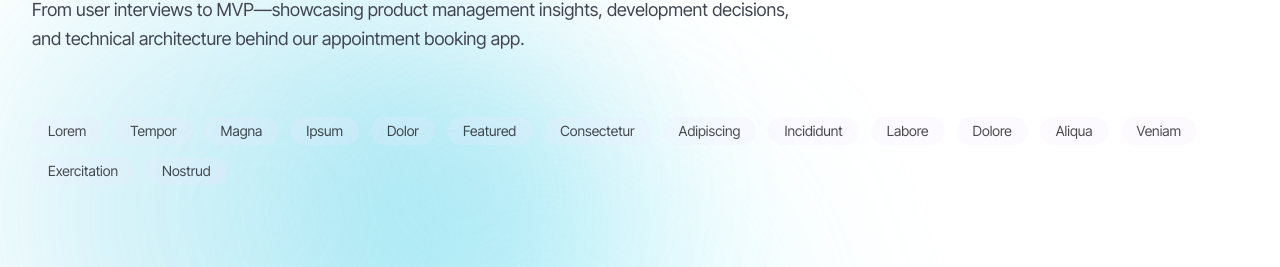
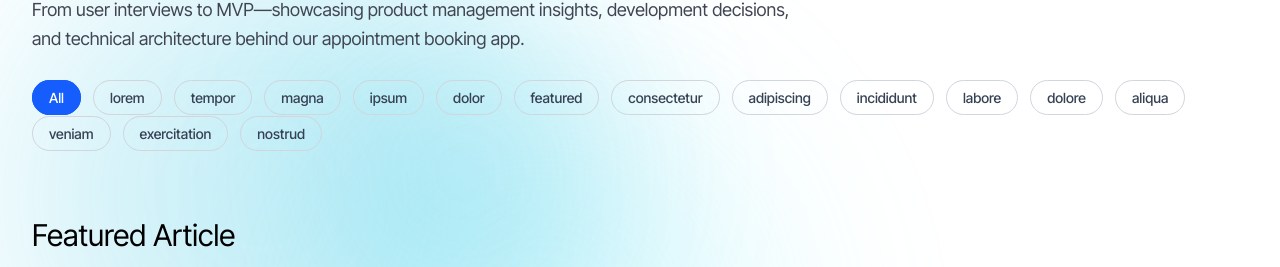
Before and after one commit to calisera-io/calisera-project-blog, a Next.js app: page /blog in a window 1280 px wide. Shown: the part 249-516 px from the top of the page. Built offline with nearby package versions, Linux system fonts and the light colour scheme.

Commit message:
add Jenkinsfile use static paths for tags

```diff
--- /dev/null
+++ b/src/app/blog/[tag]/page.tsx
@@ -0,0 +1,130 @@
+import { getAllTags, getOrderedPosts } from "../../../lib/posts";
+import BlogHeader from "@/components/BlogHeader";
+import TagsFilter from "@/components/TagsFilter";
+import FeaturedPostCard from "@/components/FeaturedPostCard";
+import RegularPostCard from "@/components/RegularPostCard";
+import GradientBackground from "@/components/GradientBackground";
+
+const blogGradients = {
+  light: [
+    {
+      left: "40%",
+      top: "30%",
+      width: "500px",
+      height: "500px",
+      color: "#0AB8DC",
+      opacity: "0.20",
+      blur: "100px",
+      rotate: "30deg",
+    },
+    {
+      left: "60%",
+      top: "35%",
+      width: "450px",
+      height: "450px",
+      color: "#67E8F9",
+      opacity: "0.20",
+      blur: "100px",
+      rotate: "-20deg",
+    },
+    {
+      left: "50%",
+      top: "25%",
+      width: "350px",
+      height: "350px",
+      color: "#0AB8DC",
+      opacity: "0.15",
+      blur: "80px",
+      rotate: "60deg",
+    },
+  ],
+  dark: [
+    {
+      left: "40%",
+      top: "30%",
+      width: "500px",
+      height: "500px",
+      color: "#FABD8F",
+      opacity: "0.20",
+      blur: "100px",
+      rotate: "30deg",
+    },
+    {
+      left: "60%",
+      top: "35%",
+      width: "450px",
+      height: "450px",
+      color: "#FABD8F",
+      opacity: "0.20",
+      blur: "100px",
+      rotate: "-20deg",
+    },
+    {
+      left: "50%",
+      top: "25%",
+      width: "350px",
+      height: "350px",
+      color: "#FABD8F",
+      opacity: "0.15",
+      blur: "80px",
+      rotate: "60deg",
+    },
+  ],
+};
+
+export async function generateStaticParams() {
+  const tags = getAllTags();
+  return tags.map(tag => ({ tag: tag.name }));
+}
+
+export default async function BlogTagPage({ params }: { params: Promise<{ tag: string }> }) {
+  const { tag } = await params;
+  const { featuredPost, regularPosts } = getOrderedPosts(tag);
+  const tags = getAllTags();
+
+  return (
+    <div className="relative overflow-x-clip">
+        <GradientBackground lightOrbs={blogGradients.light} darkOrbs={blogGradients.dark} />
+          <div className="relative z-10 max-w-7xl mx-auto px-4 py-8 sm:px-6 lg:px-8 lg:pt-16 lg:pb-8">
+            <main>
+              <BlogHeader />
+              <nav aria-label="Blog categories" role="navigation">
+                <TagsFilter tags={tags} />
+              </nav>
+              {featuredPost && (
+                <section aria-labelledby="featured-heading">
+                  <h2
+                    id="featured-heading"
+                    className="text-3xl my-8 text-black dark:text-white pt-8 pb-4"
+                  >
+                    Featured Article
+                  </h2>
+                  <FeaturedPostCard post={featuredPost} />
+                </section>
+              )}
+              {regularPosts.length > 0 && (
+                <section aria-labelledby="articles-heading">
+                  <h2
+                    id="articles-heading"
+                    className="text-3xl mt-16 mb-8 pt-8 pb-4 text-black dark:text-white"
+                  >
+                    More Articles
+                  </h2>
+                  <div
+                    className="grid grid-cols-1 md:grid-cols-2 gap-8"
+                    role="list"
+                    aria-label={`Blog articles`}
+                  >
+                    {regularPosts.map((post) => (
+                      <div key={post.slug} role="listitem">
+                        <RegularPostCard post={post} />
+                      </div>
+                    ))}
+                  </div>
+                </section>
+              )}
+            </main>
+        </div>
+    </div>
+  );
+}
--- a/src/app/blog/page.tsx
+++ b/src/app/blog/page.tsx
@@ -1,14 +1,9 @@
-import Link from "next/link";
 import { getAllTags, getOrderedPosts } from "../../lib/posts";
 import BlogHeader from "@/components/BlogHeader";
 import TagsFilter from "@/components/TagsFilter";
 import FeaturedPostCard from "@/components/FeaturedPostCard";
 import RegularPostCard from "@/components/RegularPostCard";
 import GradientBackground from "@/components/GradientBackground";
-
-interface BlogPageProps {
-  searchParams: { tag?: string };
-}
 
 const blogGradients = {
   light: [
@@ -77,37 +72,19 @@ const blogGradients = {
   ],
 };
 
-export default function BlogPage({ searchParams }: BlogPageProps) {
-  const { tag } = searchParams;
+export default function BlogPage() {
   const tags = getAllTags();
-  const { featuredPost, regularPosts, totalCount } = getOrderedPosts(tag);
+  const { featuredPost, regularPosts } = getOrderedPosts();
 
   return (
     <div className="relative overflow-x-clip">
-      {/* Gradient Background */}
       <GradientBackground lightOrbs={blogGradients.light} darkOrbs={blogGradients.dark} />
-
-      {/* Content */}
       <div className="relative z-10 max-w-7xl mx-auto px-4 py-8 sm:px-6 lg:px-8 lg:pt-16 lg:pb-8">
         <main>
           <BlogHeader />
-
-          {/* Tags Navigation */}
           <nav aria-label="Blog categories" role="navigation">
             <TagsFilter tags={tags} />
           </nav>
-
-          {/* Current Filter Indicator */}
-          {tag && (
-            <div className="mb-8" role="status" aria-live="polite">
-              <p className="text-gray-600 dark:text-gray-300">
-                <span className="sr-only">Currently showing: </span>
-                {`Filtered by "`}<strong>{`${tag}`}</strong>{`" - ${totalCount} article${totalCount !== 1 ? 's' : ''} found`}
-              </p>
-            </div>
-          )}
-
-          {/* Featured Article Section */}
           {featuredPost && (
             <section aria-labelledby="featured-heading">
               <h2
@@ -119,21 +96,18 @@ export default function BlogPage({ searchParams }: BlogPageProps) {
               <FeaturedPostCard post={featuredPost} />
             </section>
           )}
-
-          {/* Regular Articles Section */}
           {regularPosts.length > 0 && (
             <section aria-labelledby="articles-heading">
               <h2
                 id="articles-heading"
                 className="text-3xl mt-16 mb-8 pt-8 pb-4 text-black dark:text-white"
               >
-                {tag ? `More ${tag} Articles` : 'More Articles'}
+                More Articles
               </h2>
-
               <div
                 className="grid grid-cols-1 md:grid-cols-2 gap-8"
                 role="list"
-                aria-label={`Blog articles${tag ? ` tagged with ${tag}` : ''}`}
+                aria-label={`Blog articles`}
               >
                 {regularPosts.map((post) => (
                   <div key={post.slug} role="listitem">
@@ -143,34 +117,6 @@ export default function BlogPage({ searchParams }: BlogPageProps) {
               </div>
             </section>
           )}
-
-          {/* No Results State */}
-          {regularPosts.length === 0 && !featuredPost && (
-            <section
-              className="text-center py-16"
-              role="status"
-              aria-live="polite"
-            >
-              <h2 className="text-2xl font-semibold mb-4 text-gray-900 dark:text-white">
-                No articles found
-              </h2>
-              <p className="text-gray-600 dark:text-gray-300 mb-8">
-                {tag
-                  ? `No articles found for the tag "${tag}". Try browsing other categories or view all articles.`
-                  : "No articles available at the moment."
-                }
-              </p>
-              {tag && (
-                <Link
-                  href="/blog"
-                  className="inline-flex items-center px-6 py-3 border border-transparent text-base font-medium rounded-md text-white bg-blue-600 hover:bg-blue-700 focus:outline-none focus:ring-2 focus:ring-offset-2 focus:ring-blue-500"
-                  aria-label="View all blog articles"
-                >
-                  View All Articles
-                </Link>
-              )}
-            </section>
-          )}
         </main>
       </div>
     </div>
--- a/src/app/blog/[slug]/page.tsx
+++ b/src/app/blog/post/[slug]/page.tsx
@@ -1,4 +1,4 @@
-import { getAllPosts, getPostBySlug } from '../../../lib/posts'
+import { getAllPosts, getPostBySlug } from '../../../../lib/posts'
 
 export async function generateStaticParams() {
   const posts = getAllPosts()
--- a/src/components/FeaturedPostCard.tsx
+++ b/src/components/FeaturedPostCard.tsx
@@ -9,7 +9,7 @@ interface FeaturedPostCardProps {
 
 export default function FeaturedPostCard({ post }: FeaturedPostCardProps) {
   return (
-    <Link href={`/blog/${post.slug}`}>
+    <Link href={`/blog/post/${post.slug}`}>
       <article className="w-full rounded-[32px] border border-[#E4E4E4] dark:border-[#404551] bg-white dark:bg-[#111827] p-6 md:p-8 text-left shadow-none transition-shadow hover:shadow-[0_6px_24px_rgba(0,0,0,0.06)] max-w-none cursor-pointer">
         <div className="flex flex-col md:flex-row gap-6">
           {/* Content Section */}
--- a/src/components/RegularPostCard.tsx
+++ b/src/components/RegularPostCard.tsx
@@ -13,7 +13,7 @@ export default function RegularPostCard({ post }: PostCardProps) {
       aria-label={`Article: ${post.title}`}
     >
       <Link
-        href={`/blog/${post.slug}`}
+        href={`/blog/post/${post.slug}`}
         className="block hover:opacity-80 focus:outline-none focus:ring-2 focus:ring-blue-500 focus:ring-offset-2 rounded-[32px]"
         aria-label={`Read article: ${post.title}`}
       >
--- a/src/components/TagsFilter.tsx
+++ b/src/components/TagsFilter.tsx
@@ -1,74 +1,48 @@
-'use client'
+import Link from "next/link";
+import { Tag } from '@/lib/posts';
 
-import { useRouter, useSearchParams } from 'next/navigation'
-
-interface Tag {
-  name: string
-  slug: string
-  displayName: string
-  count: number
+interface TagsFilterProps {
+  tags: Tag[];
+  activeTagName?: string;
 }
 
-interface TagsFilterProps {
-  tags: Tag[]
-}
+export default function TagsFilter({ tags, activeTagName }: TagsFilterProps) {
+  return (
+    <ul
+      className="flex flex-wrap gap-3 mt-6 mb-10"
+      role="list"
+      aria-label="Filter blog posts by tag"
+    >
+      <li>
+        <Link
+          href="/blog"
+          className={`px-4 py-2 rounded-full text-sm font-medium border transition-colors ${
+            !activeTagName
+              ? "bg-blue-600 text-white border-blue-600"
+              : "text-gray-700 dark:text-gray-300 border-gray-300 hover:bg-gray-100 dark:hover:bg-gray-800"
+          }`}
+        >
+          All
+        </Link>
+      </li>
 
-export default function TagsFilter({ tags }: TagsFilterProps) {
-  const router = useRouter()
-  const searchParams = useSearchParams()
-  const activeTag = searchParams.get('tag')
-
-  const handleTagClick = (tagSlug: string) => {
-    const current = new URLSearchParams(Array.from(searchParams.entries()))
-
-    if (activeTag === tagSlug) {
-      // Remove tag filter if clicking the same tag
-      current.delete('tag')
-    } else {
-      // Set new tag filter
-      current.set('tag', tagSlug)
-    }
-
-    const search = current.toString()
-    const query = search ? `?${search}` : ''
-    router.push(`/blog${query}`)
-  }
-
-  const clearFilter = () => {
-    router.push('/blog')
-  }
-
-  if (tags.length === 0) {
-    return null
-  }
-
-  return (
-      <div className="max-w-7xl mx-auto py-8">
-        <div className="flex flex-wrap gap-3">
-          {/* Show "All" button when a tag is active */}
-          {activeTag && (
-            <button
-              onClick={clearFilter}
-              className="inline-flex items-center gap-1.5 px-3 py-1 rounded-full text-sm transition-colors bg-gray-100 text-gray-700 hover:bg-gray-200 dark:bg-gray-700 dark:text-gray-300 dark:hover:bg-gray-600"
-            >
-              All Posts
-            </button>
-          )}
-
-          {tags.map((tag) => (
-            <button
-              key={tag.slug}
-              onClick={() => handleTagClick(tag.slug)}
-              className={`inline-flex items-center gap-1.5 px-4 py-1 rounded-3xl text-sm transition-colors ${
-                activeTag === tag.slug
-                  ? 'bg-[#EFE6FF] text-black/70' // Active state
-                  : 'bg-[#EFE6FF]/20 text-black/70 dark:text-[#EFE6FF] hover:bg-[#EFE6FF]/70'
+      {tags.map((tag) => {
+        const isActive = tag.name === activeTagName;
+        return (
+          <li key={tag.name}>
+            <Link
+              href={`/blog/${tag.name}`}
+              className={`px-4 py-2 rounded-full text-sm font-medium border transition-colors ${
+                isActive
+                  ? "bg-blue-600 text-white border-blue-600"
+                  : "text-gray-700 dark:text-gray-300 border-gray-300 hover:bg-gray-100 dark:hover:bg-gray-800"
               }`}
             >
-              {tag.displayName}
-            </button>
-          ))}
-        </div>
-      </div>
-  )
+              {tag.name}
+            </Link>
+          </li>
+        );
+      })}
+    </ul>
+  );
 }
```
Also changed, not shown: 1 other file (tests, documents, lock files or other folders).
